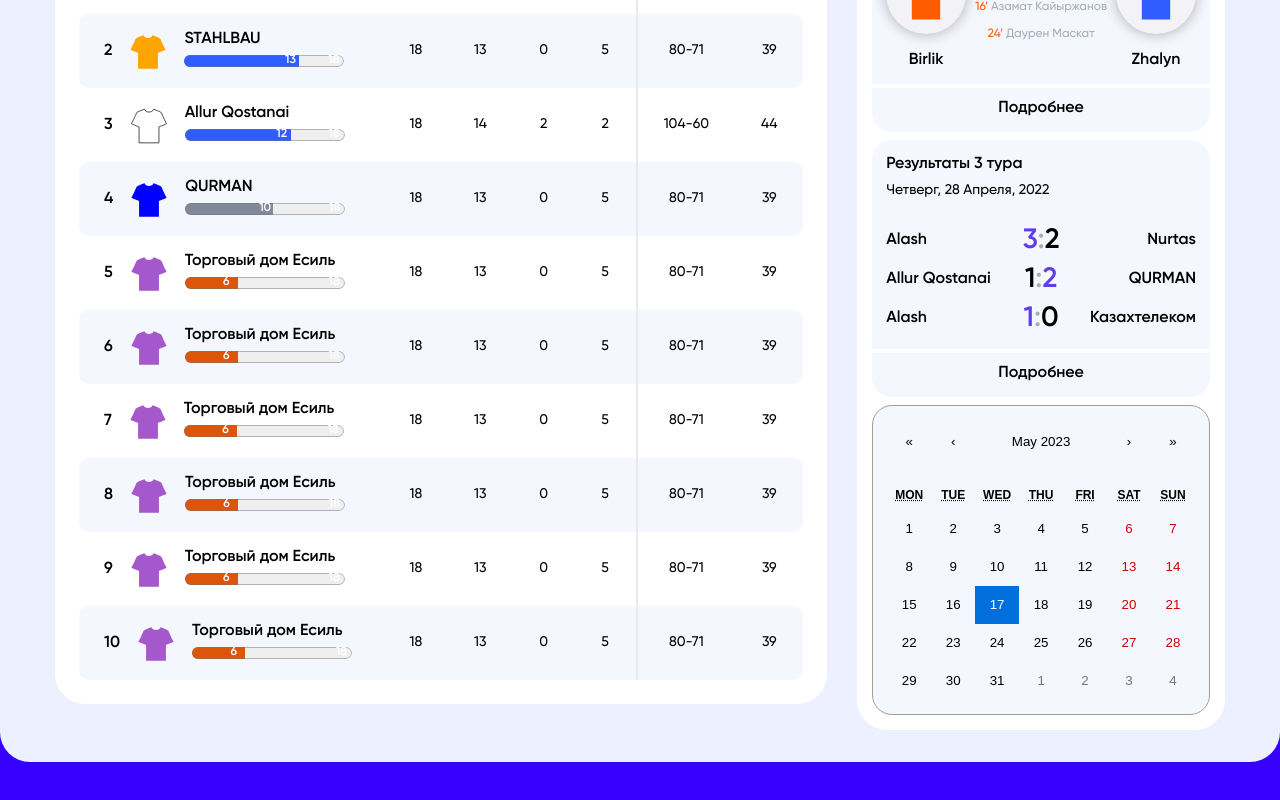
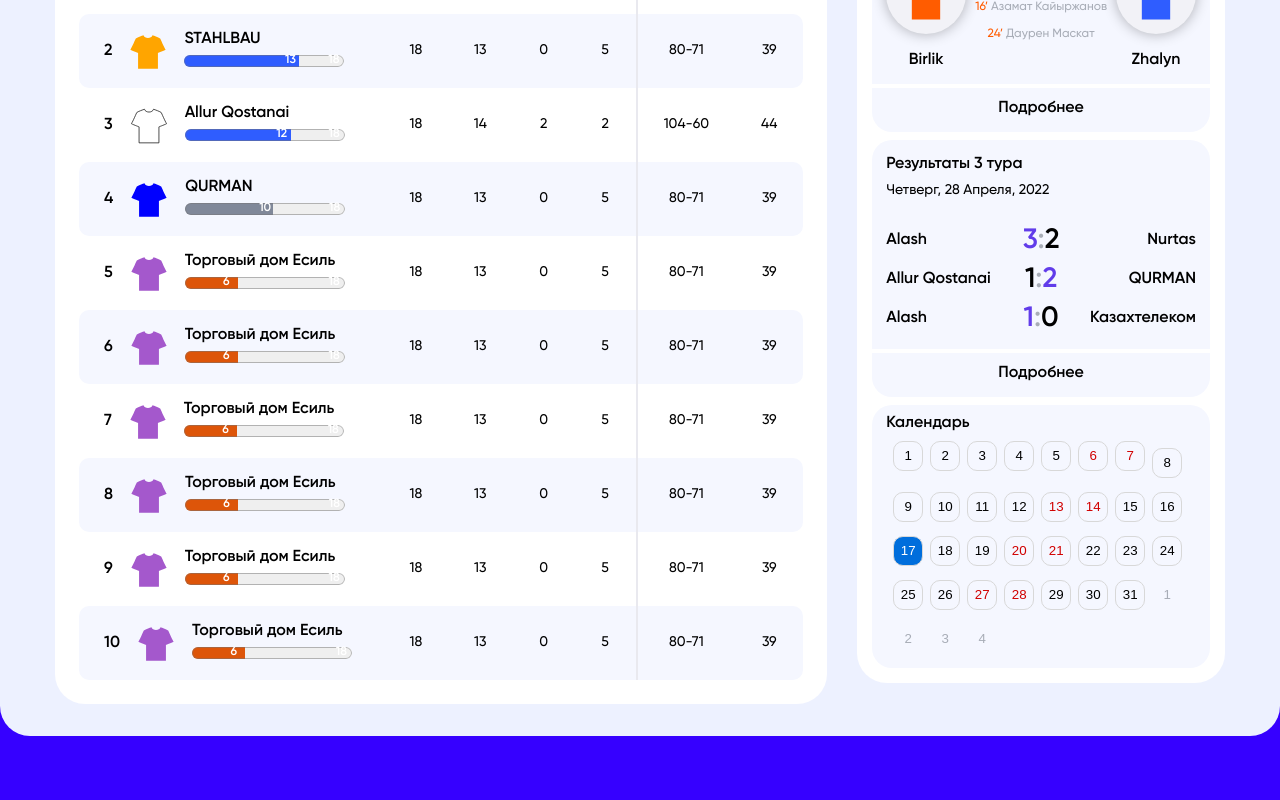
Before and after one commit to nurkanat-doszhan/kllf, a React (Create React App) app: page / in a window 1280 px wide. Shown: the part 1144-1944 px from the top of the page. Built offline with nearby package versions, Linux system fonts and the light colour scheme.

Commit message:
Календарь ✔

```diff
--- a/src/components/Calendar/Calendar.js
+++ b/src/components/Calendar/Calendar.js
@@ -6,7 +6,9 @@ import './Calendar.scss'
 const Calendar1 = () => {
   const [value, onChange] = useState(new Date());
   return (
-    <Calendar onChange={onChange} value={value} />
+    <>
+      <Calendar onChange={onChange} value={value} />
+    </>
   )
 }
 
--- a/src/components/Calendar/Calendar.scss
+++ b/src/components/Calendar/Calendar.scss
@@ -2,4 +2,42 @@
   padding: 14px;
   border-radius: 20px;
   background-color: #F5F7FF;
+  border: none;
+  .react-calendar__navigation {
+    display: none;
+  }
+  .react-calendar__viewContainer {
+    position: relative;
+    &::before {
+      content: 'Календарь';
+      font-family: 'Gilroy-SemiBold';
+      position: absolute;
+      top: -5px;
+    }
+    .react-calendar__month-view {
+      padding-top: 22px;
+      .react-calendar__tile {
+        width: 30px;
+        height: 30px;
+        flex: 0 0 30px !important;
+        border: 1px solid #d8d8d8;
+        margin: 7px;
+        border-radius: 10px;
+        padding: 0;
+        &.react-calendar__month-view__days__day--neighboringMonth {
+          border: none;
+          color: #A8ADB7;
+        }
+        &:nth-child(-n + 7) {
+          margin-top: 0;
+        }
+        &:nth-last-child(-n + 7) {
+          margin-bottom: 0;
+        }
+      }
+    }
+    .react-calendar__month-view__weekdays {
+      display: none !important;
+    }
+  }
 }
```
